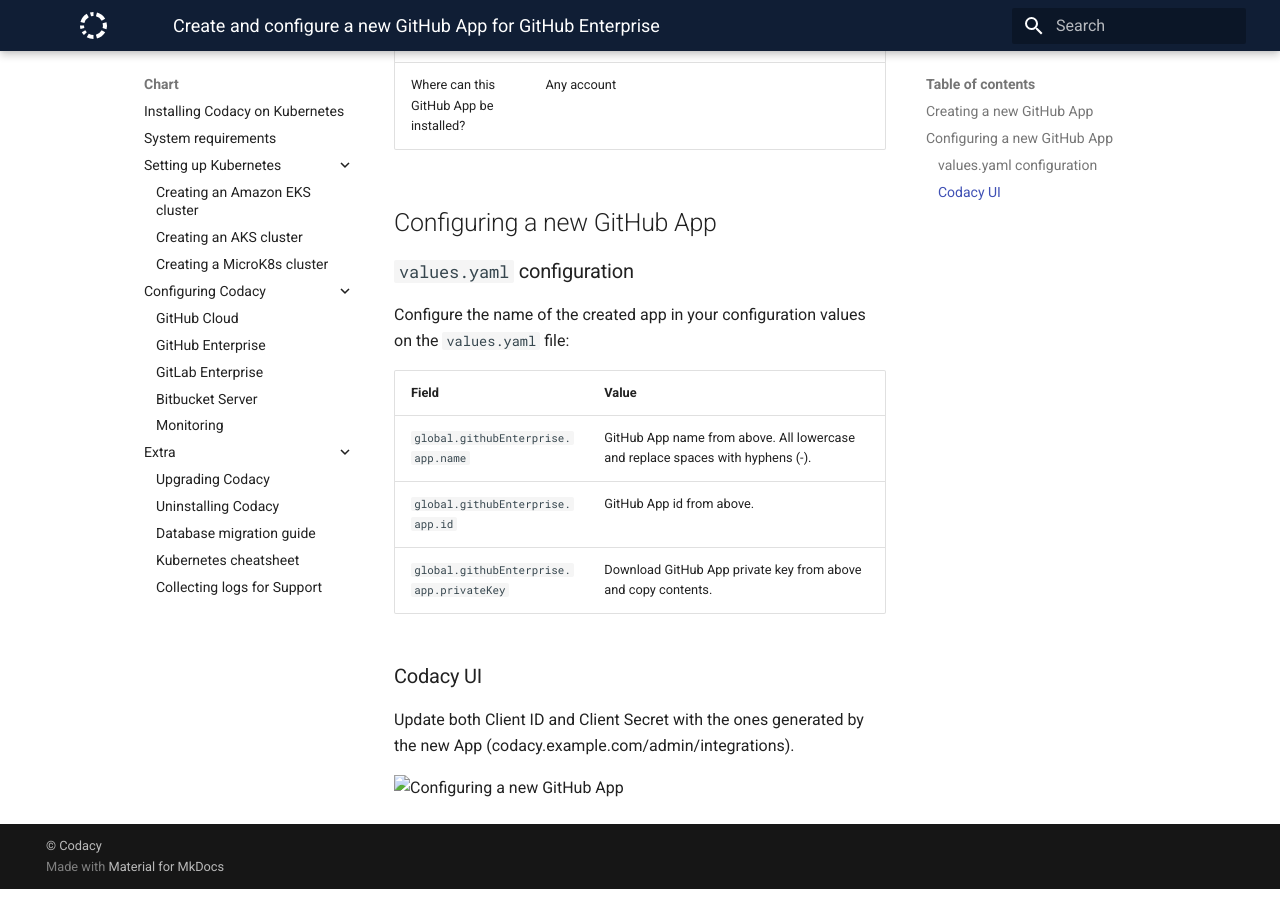
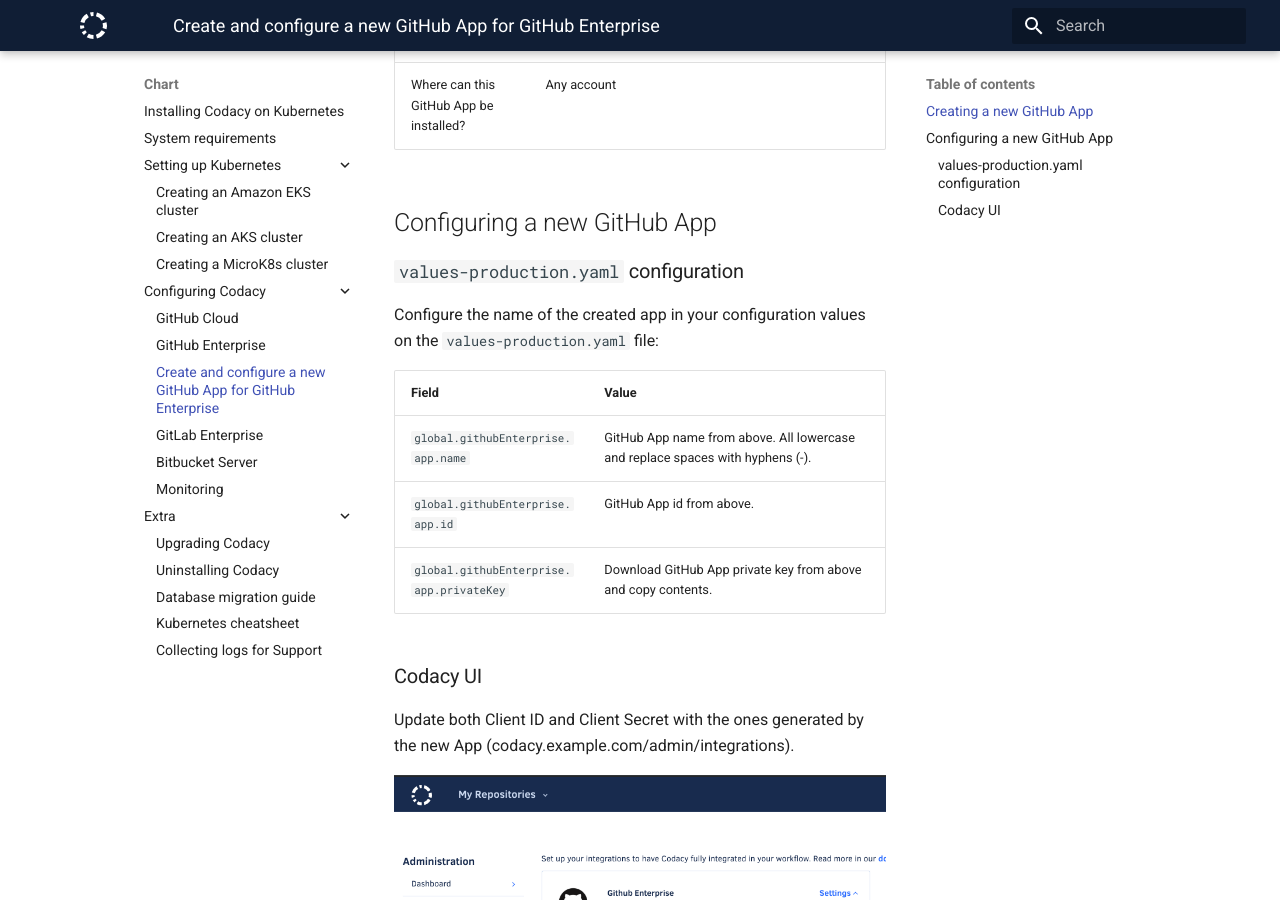
Before and after one commit to codacy/chart, an MkDocs documentation site: the page built from docs/configuration/git-providers/create-github-app.md, in a window 1280 px wide and 900 px high, scrolled down 1277 px. Built offline with MkDocs 1.6.1 and Material for MkDocs 9.7.7, drawn with Linux system fonts in a browser that asks for light colours.

Commit message:
fix: GitHub App docs (#353)
* Fix path to image and include create-github-app in mkdocs.yaml nav

* Add GitHub App name configuration to values-production.yaml

I also reordered the configuration to have the name at the top,
as it is a more logical order since it follows the interface on GitHub
when creating a GitHub App.

* Change values.yaml to values-production.yaml

The values-production.yaml is the file where we are instructing the
users to make their configurations.

See https://codacy.github.io/chart/#2-installing-codacy

```diff
--- a/docs/configuration/git-providers/create-github-app.md
+++ b/docs/configuration/git-providers/create-github-app.md
@@ -30,9 +30,9 @@
 
 ## Configuring a new GitHub App
 
-### `values.yaml` configuration
+### `values-production.yaml` configuration
 
-Configure the name of the created app in your configuration values on the `values.yaml` file:
+Configure the name of the created app in your configuration values on the `values-production.yaml` file:
 
 | Field                                    | Value                                                                          |
 | ---------------------------------------- | ------------------------------------------------------------------------------ |
@@ -44,4 +44,4 @@
 
 Update both Client ID and Client Secret with the ones generated by the new App (codacy.example.com/admin/integrations).
 
-![Configuring a new GitHub App](github-ui-configuration.png)
+![Configuring a new GitHub App](images/github-ui-configuration.png)
--- a/mkdocs.yml
+++ b/mkdocs.yml
@@ -47,6 +47,7 @@
   - "Configuring Codacy":
     - configuration/git-providers/github-cloud.md
     - configuration/git-providers/github-enterprise.md
+    - configuration/git-providers/create-github-app.md
     - configuration/git-providers/gitlab-enterprise.md
     - configuration/git-providers/bitbucket-enterprise.md
     - configuration/monitoring.md
```
Also changed, not shown: README.md (+2 -2 lines), docs/configuration/git-providers/github-cloud.md (+1 -1 lines), docs/configuration/git-providers/github-enterprise.md (+2 -2 lines), 2 other files.
